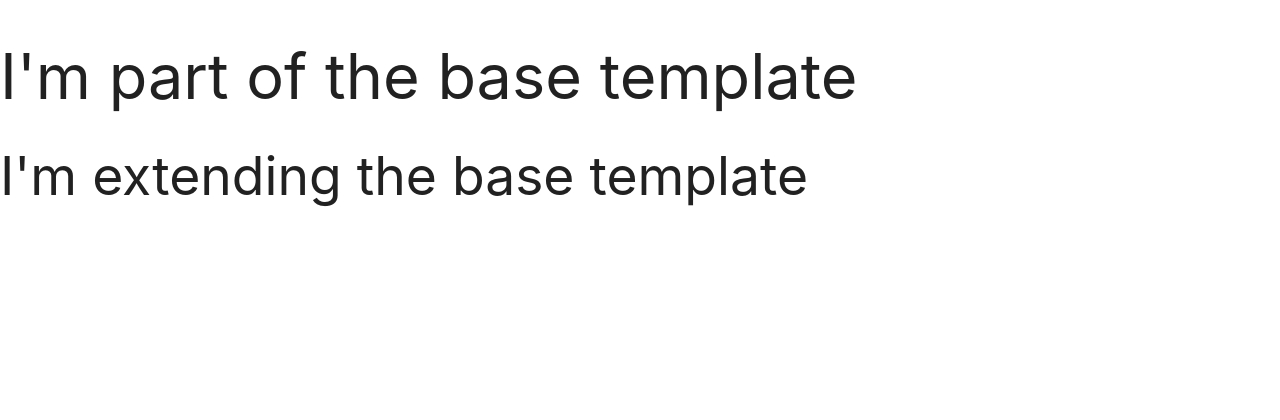
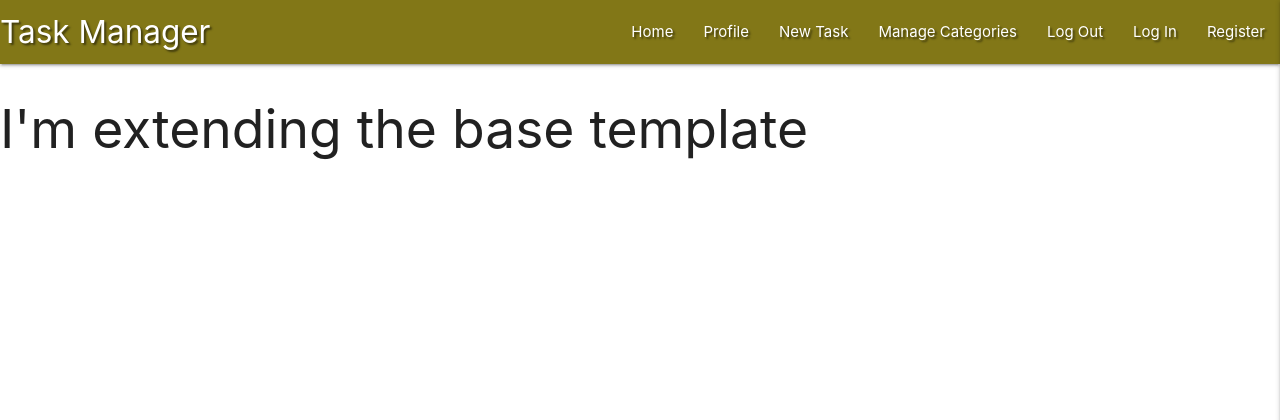
Before and after one commit to VioletViolaVi/code_institute_flask_practice, a Flask app: page / in a window 1280 px wide. Shown: the top 420 px of the page. Run offline with Flask 2, Linux system fonts and the light colour scheme; data that the repository does not hold is empty; some libraries are stand-ins or nearby versions.

Commit message:
add register template

```diff
--- a/app.py
+++ b/app.py
@@ -3,6 +3,7 @@ from flask import Flask, flash, render_template, redirect, request, session, url
 from flask_cors import CORS
 from flask_pymongo import PyMongo
 from bson.objectid import ObjectId
+from werkzeug.security import generate_password_hash, check_password_hash
 
 if os.path.exists("env.py"):
     import env
@@ -15,23 +16,28 @@ app.config["MONGO_URI"] = os.environ.get("MONGO_URI")
 app.secret_key = os.environ.get("SECRET_KEY")
 
 mongo = PyMongo(app)
-# print("mongo ==> ", mongo)
-# print("mongo.db ==> ", mongo.db)
 
 
 @app.route("/")
 @app.route("/get_tasks")
 def get_tasks():
     tasks_to_do = mongo.db.tasks_to_do.find()
-    # print("tasks ==> ", tasks_to_do)
     return render_template("tasks.html", tasks_to_do=tasks_to_do)
 
 
-# if __name__ == "__main__":
-#     app.run(host=os.environ.get("IP"),
-#             port=int(os.environ.get("PORT")),
-#             debug=True)  # change to 'False' before submitting/finishing project
+@app.route("/register", methods=["GET", "POST"])
+def register():
+    return render_template("register.html")
 
-# ignored in testing
-if __name__ == "__main__":  # pragma: no cover
-    app.run(debug=True)
+
+
+
+if __name__ == "__main__":
+    app.run(host=os.environ.get("IP"),
+            port=int(os.environ.get("PORT")),
+            debug=True)  # change to 'False' before submitting/finishing project
+
+
+# other option below:
+# if __name__ == "__main__":  # pragma: no cover
+#     app.run(debug=True)
--- a/static/assets/scripts/scripts.js
+++ b/static/assets/scripts/scripts.js
@@ -1 +1,3 @@
-console.log("hello World");
+$(document).ready(function () {
+  $(".sidenav").sidenav({ edge: "right" });
+});
--- a/static/assets/styles/styles.css
+++ b/static/assets/styles/styles.css
@@ -7,3 +7,7 @@
 body {
   cursor: default;
 }
+
+.text-shadow {
+  text-shadow: 2px 2px 2px rgba(0, 0, 0, 0.5);
+}
--- a/templates/base.html
+++ b/templates/base.html
@@ -43,7 +43,44 @@
     <title>Task Manager 2</title>
   </head>
   <body>
-    <h1>I'm part of the base template</h1>
+    <!-- full navbar -->
+    <header>
+      <!-- for top navbar -->
+      <nav class="nav-extended text-shadow lime darken-4">
+        <div class="nav-wrapper">
+          <a href="{{ url_for('get_tasks') }}" class="brand-logo"
+            >Task Manager</a
+          >
+          <a href="#" data-target="mobile-demo" class="sidenav-trigger right"
+            ><i class="fas fa-bars"></i
+          ></a>
+          <!-- for mobile side navbar -->
+          <ul class="right hide-on-med-and-down">
+            <li><a href="{{ url_for('get_tasks') }}">Home</a></li>
+            <li><a href="#">Profile</a></li>
+            <li><a href="#">New Task</a></li>
+            <li><a href="#">Manage Categories</a></li>
+            <li><a href="#">Log Out</a></li>
+            <li><a href="#">Log In</a></li>
+            <li><a href="{{ url_for('register') }}">Register</a></li>
+          </ul>
+        </div>
+      </nav>
+
+      <ul class="sidenav" id="mobile-demo">
+        <li>
+          <h4 class="center-align lime-text text-darken-4">Task Manager</h4>
+        </li>
+        <li><a href="{{ url_for('get_tasks') }}">Home</a></li>
+        <li><a href="#">Profile</a></li>
+        <li><a href="#">New Task</a></li>
+        <li><a href="#">Manage Categories</a></li>
+        <li><a href="#">Log Out</a></li>
+        <li><a href="#">Log In</a></li>
+        <li><a href="{{ url_for('register') }}">Register</a></li>
+      </ul>
+    </header>
+
     {% block content %}{% endblock %}
   </body>
 </html>
```
Also changed, not shown: templates/register.html (added, +47 -0 lines).
